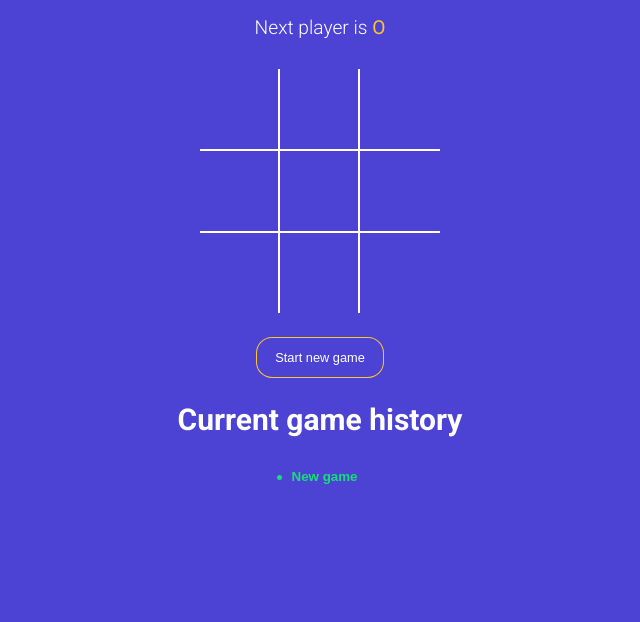
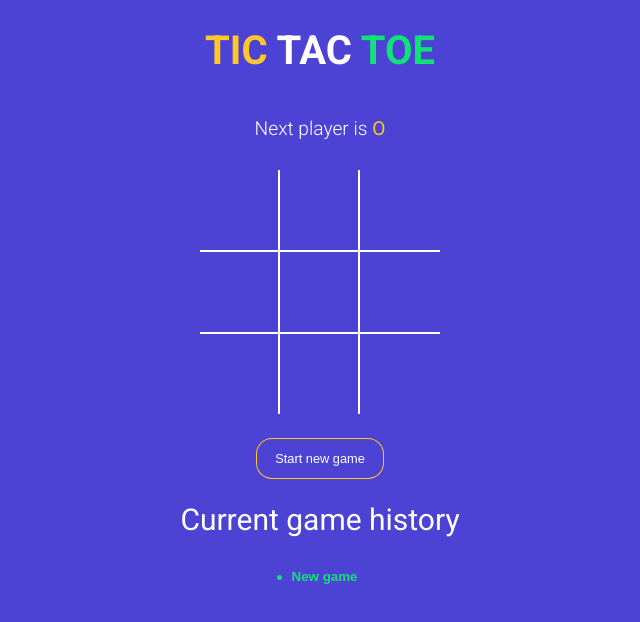
Before and after one commit to KUNJ1311/Tic-Tac-Toe-Game, a React (Vite) app: page / in a window 1280 px wide. Shown: the top 622 px of the page, without its empty margins (320-960 px from the left). Built offline with nearby package versions, Linux system fonts and the light colour scheme.

Commit message:
Final Touch. Correcting styles.

```diff
--- a/src/App.jsx
+++ b/src/App.jsx
@@ -60,6 +60,10 @@
   };
   return (
     <div className="app">
+      <h1>
+        <span className="text-orange">TIC</span> TAC{' '}
+        <span className="text-green">TOE</span>
+      </h1>
       <StatusMessage winner={winner} gamingBoard={gamingBoard} />
       <Board
         squares={gamingBoard.squares}
@@ -73,7 +77,7 @@
       >
         Start new game
       </button>
-      <h2>Current game history</h2>
+      <h2 style={{ fontWeight: 'normal' }}>Current game history</h2>
       <History history={history} moveTo={moveTo} currentMove={currentMove} />
     </div>
   );
```
